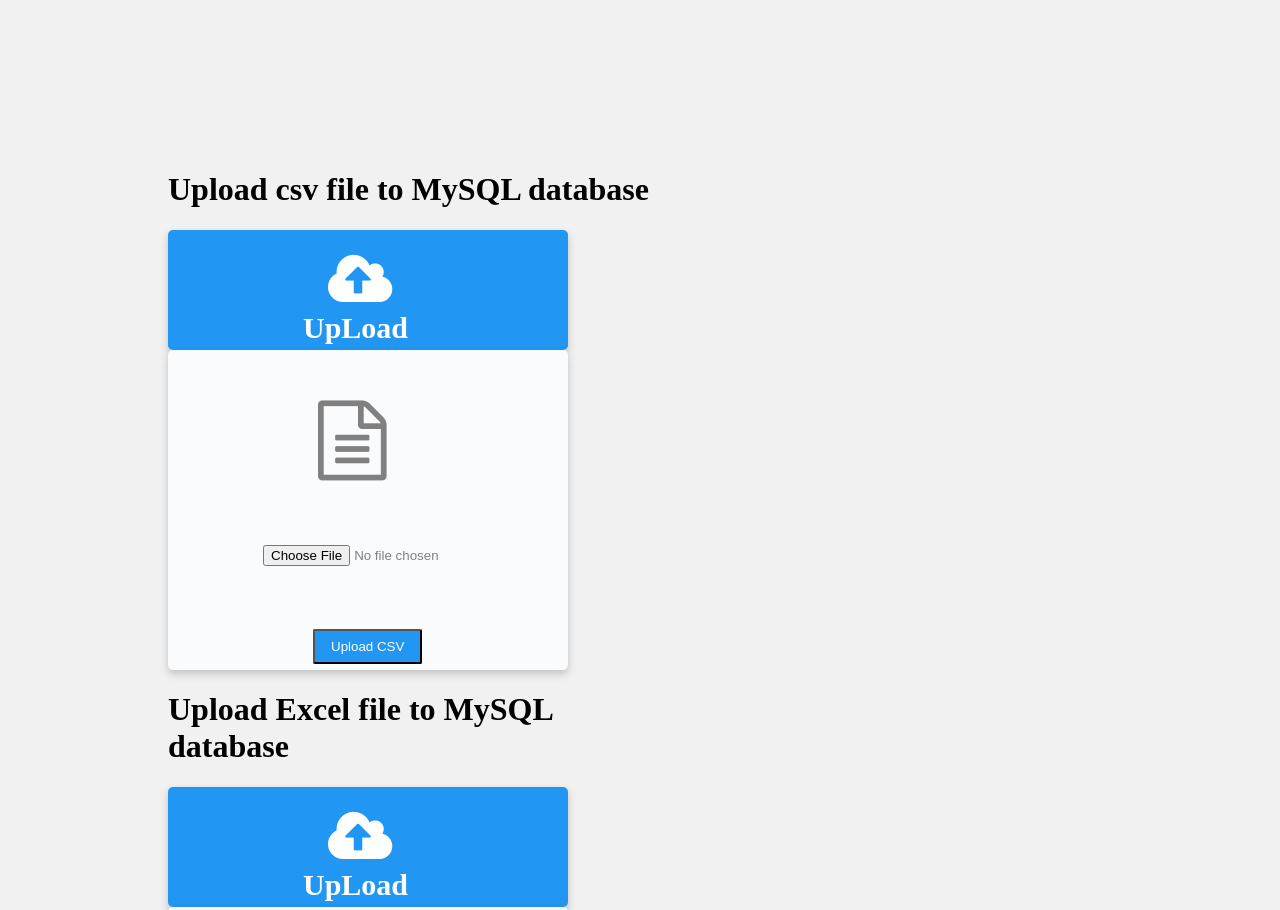
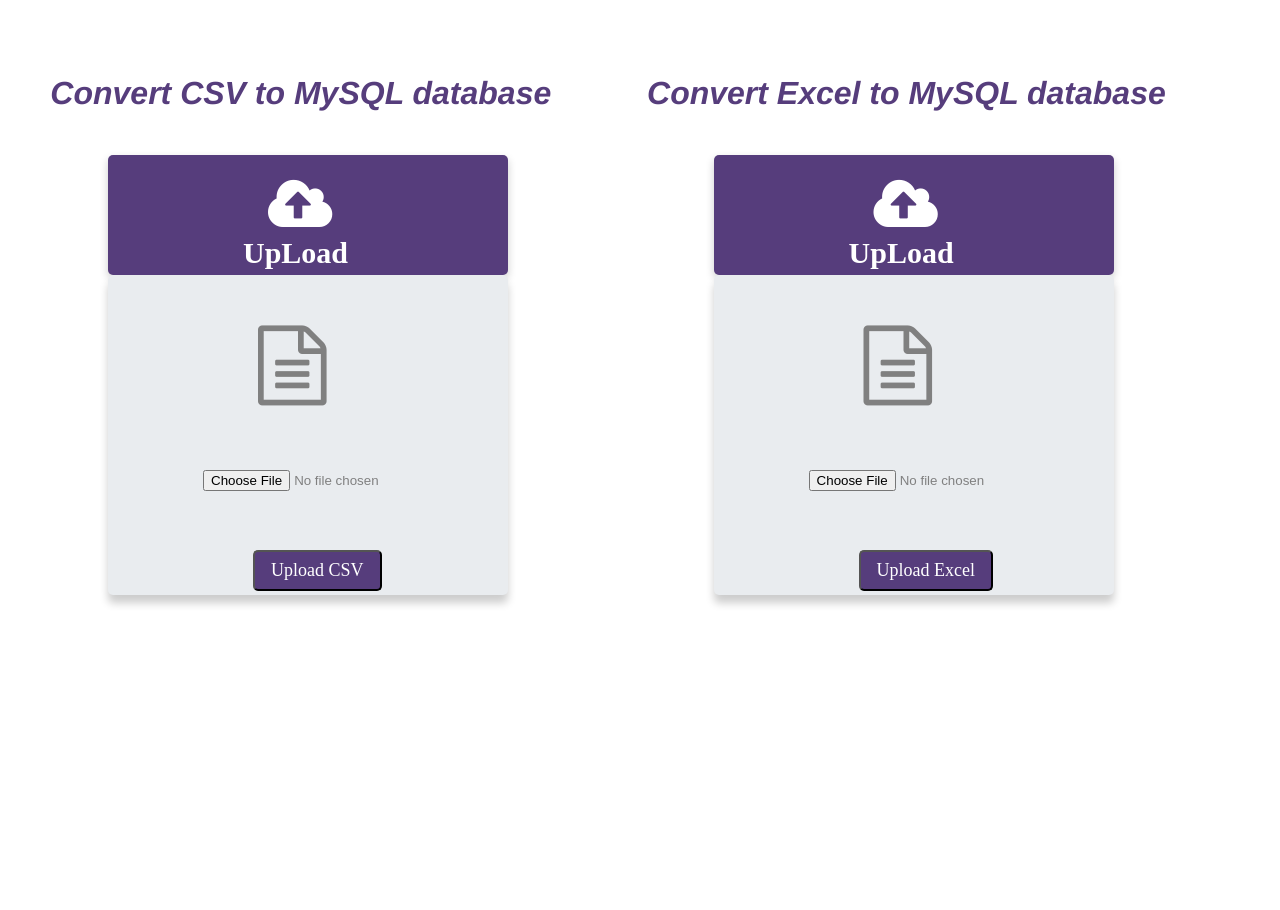
Before and after one commit to Sakshi-Kulkarni/Convert-CSV-Excel-to-MYSQL, a website: page index.html in a window 1280 px wide. Shown: the top 910 px of the page. After the commit the page ends 800 px from the top, so only its background shows below. Drawn offline with Linux system fonts and the light colour scheme.

Commit message:
Changed UI

```diff
--- a/index.html
+++ b/index.html
@@ -9,13 +9,17 @@
 
 </head>
 
-<body style="background-color: #f1f1f1">
+<body style="background-color: #ffffff">
 
   <div class="container">
     <div class="wholecard">
 
-      <div class="heading"><h1>Upload csv file to MySQL database</h1></div>
-    <div class="upload"><p><i class="fa fa-cloud-upload" aria-hidden="true"> </i><span class="up">UpLoad</span></p></div>
+      <div class="heading">
+        <h1>Convert CSV to MySQL database</h1>
+      </div>
+      <div class="upload">
+        <p><i class="fa fa-cloud-upload" aria-hidden="true"> </i><span class="up">UpLoad</span></p>
+      </div>
       <div class="box">
         <form action="/uploadfile" enctype="multipart/form-data" method="post">
           <lable for="cf"> <i class="fa fa-file-text-o pointer-none" aria-hidden="true"></i></lable>
@@ -27,12 +31,16 @@
 
 
     <div class="wholecard">
-       <div class="heading"><h1>Upload Excel file to MySQL database</h1></div>
-      <div class="upload"><p><i class="fa fa-cloud-upload" aria-hidden="true"> </i><span class="up">UpLoad</span></p></div>
+      <div class="heading">
+        <h1>Convert Excel to MySQL database</h1>
+      </div>
+      <div class="upload">
+        <p><i class="fa fa-cloud-upload" aria-hidden="true"> </i><span class="up">UpLoad</span></p>
+      </div>
       <div class="box">
         <form action="/upload" enctype="multipart/form-data" method="post">
           <i class="fa fa-file-text-o pointer-none" aria-hidden="true"></i>
-          <input   type="file" name="renfile"
+          <input type="file" name="renfile"
             accept='application/vnd.openxmlformats-officedocument.spreadsheetml.sheet, application/vnd.ms-excel'>
           <input class="button" type="submit" value="Upload Excel">
         </form>
@@ -47,15 +55,32 @@
   .wholecard {
     float: left;
     width: 40%;
-     margin-left: 160px;
+    margin-left: 100px;
+    margin-top: -50px;
 
   }
-.container{margin-top: 150px;}
-  .heading {
+
+  .container {
+    margin-top: 100px;
+  }
+
+  /* .heading {
     color: rgb(0, 0, 0);
     font-size: medium;
+  }*/
+  .heading {
+    color:#563d7c;;
+    font-family:  Franklin Gothic Medium;
+    font-size: 16px;
+    font-weight: 400;
+    font-style: italic;
+    line-height: 44px;
+    text-align: center;
+    margin-left: -120px;
+    margin-bottom: 40px;
    }
-  .container::after{
+
+  .container::after {
     content: "";
     display: table;
     clear: both;
@@ -64,13 +89,13 @@
   .button {
     display: inline-block;
     cursor: pointer;
-    background: #eee;
      padding: 8px 16px;
-    border-radius: 2px;
+    border-radius: 5px;
     margin-right: 8px;
-    background: #2196F3;
+    background: #563d7c;
     color: white;
-
+    font-size: large;
+    font-family: 'Droid serif', serif;
   }
 
   .upload {
@@ -82,7 +107,7 @@
     box-shadow: 0 2px 5px rgba(black, .2);
     padding-top: 5px;
     padding-bottom: 5px;
-    background: #2196F3;
+    background: #563d7c;
     box-shadow: 0 4px 8px 0 rgba(0, 0, 0, 0.2);
   }
 
@@ -90,6 +115,7 @@
     color: white;
     margin-left: 160px;
     font-size: 60px;
+
   }
 
   .upload p span {
@@ -109,8 +135,8 @@
     min-height: 130px;
     box-sizing: border-box;
     border-radius: 5px;
-    box-shadow: 0 4px 8px 0 rgba(5, 4, 4, 0.2);
-        background: #fafbfc;
+    box-shadow: 0 8px 8px 0 rgba(5, 4, 4, 0.2);
+    background: #e9ecef;
   }
 
   .box i {
@@ -123,7 +149,7 @@
     margin-bottom: 150px;
   }
 
-  input[type="file"i] {
+  input[type="file" i] {
     appearance: none;
     background-color: initial;
     cursor: default;
```
Lines whose indentation alone changed are shown as unchanged.
